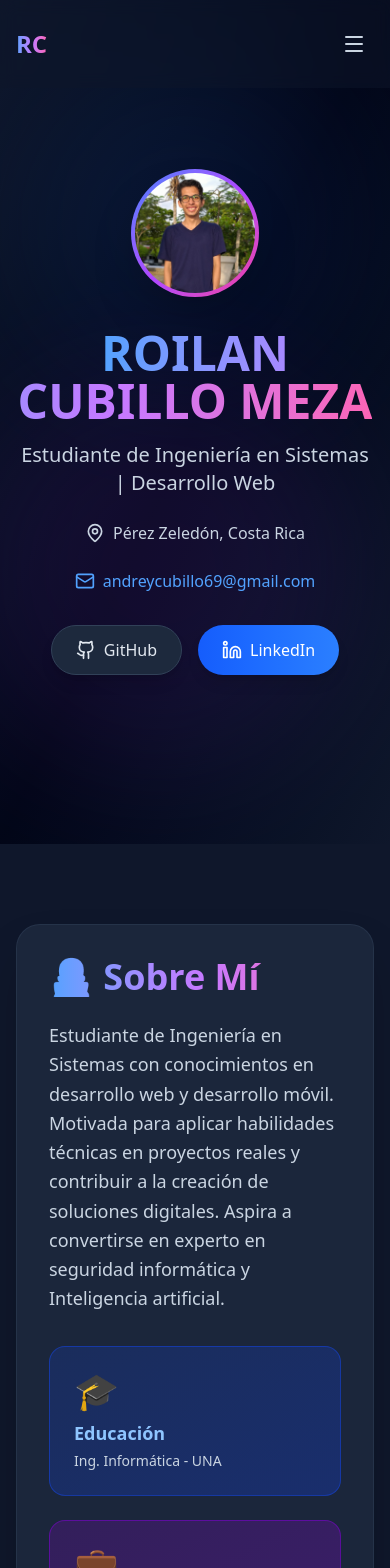
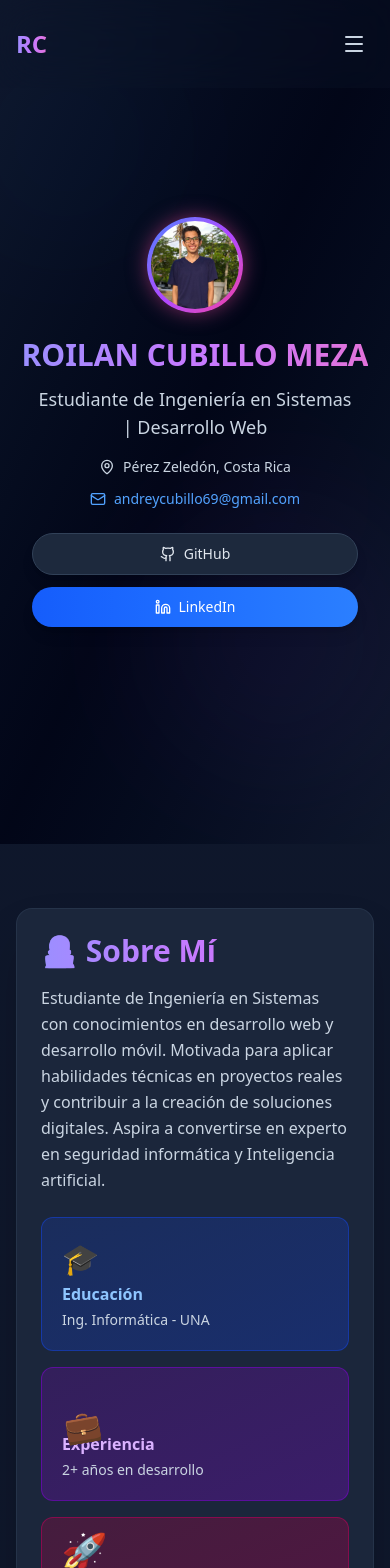
Before and after one commit to RoilanCubilloMeza/Portafolio, a React (Vite) app in the folder PortafolioWeb/: page / in a window 390 px wide. Shown: the top 1568 px of the page. Built offline with nearby package versions, Linux system fonts and the light colour scheme.

Commit message:
Update responsive.

```diff
--- a/PortafolioWeb/index.html
+++ b/PortafolioWeb/index.html
@@ -1,8 +1,9 @@
-<!doctype html>
+<!DOCTYPE html>
 <html lang="es" class="dark">
   <head>
     <meta charset="UTF-8" />
-<link rel="icon" type="image/png" href="/favicon.png" />    <meta name="viewport" content="width=device-width, initial-scale=1.0" />
+    <link rel="icon" type="image/png" href="/.png" />
+    <meta name="viewport" content="width=device-width, initial-scale=1.0" />
     <title>Roilan Cubillo - Portafolio</title>
   </head>
   <body>
--- a/PortafolioWeb/src/components/About.tsx
+++ b/PortafolioWeb/src/components/About.tsx
@@ -8,19 +8,22 @@ export const About = () => {
   const isInView = useInView(ref, { once: true, margin: "-100px" });
 
   return (
-    <section id="about" className="py-20 px-4 bg-slate-900" ref={ref}>
-      <div className="container mx-auto max-w-6xl">
+    <section id="about" className="py-16 md:py-24 px-4 sm:px-6 bg-slate-900 relative overflow-hidden" ref={ref}>
+      {/* Efecto de fondo sutil */}
+      <div className="absolute inset-0 bg-gradient-to-b from-slate-900 via-slate-900/50 to-slate-900 pointer-events-none"></div>
+
+      <div className="container mx-auto max-w-6xl relative z-10">
         <motion.div
           initial={{ opacity: 0, y: 50 }}
           animate={isInView ? { opacity: 1, y: 0 } : { opacity: 0, y: 50 }}
           transition={{ duration: 0.6 }}
-          className="glass rounded-3xl p-8 md:p-12"
+          className="glass rounded-2xl md:rounded-3xl p-6 sm:p-8 md:p-12"
         >
           <motion.h2
             initial={{ opacity: 0, x: -50 }}
             animate={isInView ? { opacity: 1, x: 0 } : { opacity: 0, x: -50 }}
             transition={{ duration: 0.6, delay: 0.2 }}
-            className="text-4xl md:text-5xl font-bold mb-6 gradient-text"
+            className="text-3xl sm:text-4xl md:text-5xl font-bold mb-4 md:mb-6 gradient-text"
           >
             👨‍💻 Sobre Mí
           </motion.h2>
@@ -29,7 +32,7 @@ export const About = () => {
             initial={{ opacity: 0, y: 20 }}
             animate={isInView ? { opacity: 1, y: 0 } : { opacity: 0, y: 20 }}
             transition={{ duration: 0.6, delay: 0.4 }}
-            className="text-lg md:text-xl text-slate-300 leading-relaxed font-medium"
+            className="text-base sm:text-lg md:text-xl text-slate-300 leading-relaxed font-medium"
           >
             {personalInfo.bio}
           </motion.p>
@@ -38,25 +41,55 @@ export const About = () => {
             initial={{ opacity: 0, y: 20 }}
             animate={isInView ? { opacity: 1, y: 0 } : { opacity: 0, y: 20 }}
             transition={{ duration: 0.6, delay: 0.6 }}
-            className="mt-8 grid grid-cols-1 md:grid-cols-3 gap-6"
+            className="mt-6 md:mt-8 grid grid-cols-1 sm:grid-cols-3 gap-4 md:gap-6"
           >
-            <div className="bg-gradient-to-br from-blue-900/40 to-blue-800/40 p-6 rounded-2xl border border-blue-700/50 hover:border-blue-600/70 transition-all">
-              <div className="text-4xl mb-2">🎓</div>
-              <h3 className="font-bold text-blue-300 mb-1 text-lg">Educación</h3>
+            <motion.div
+              className="bg-gradient-to-br from-blue-900/40 to-blue-800/40 p-5 md:p-6 rounded-xl md:rounded-2xl border border-blue-700/50 hover:border-blue-500 transition-all duration-500 hover:shadow-2xl hover:shadow-blue-500/30"
+              whileHover={{ scale: 1.05, y: -10 }}
+              transition={{ duration: 0.3 }}
+            >
+              <motion.div
+                className="text-3xl md:text-4xl mb-2"
+                animate={{ rotate: [0, 10, -10, 0] }}
+                transition={{ duration: 2, repeat: Infinity, repeatDelay: 3 }}
+              >
+                🎓
+              </motion.div>
+              <h3 className="font-bold text-blue-300 mb-1 text-base md:text-lg">Educación</h3>
               <p className="text-sm text-slate-300 font-medium">Ing. Informática - UNA</p>
-            </div>
+            </motion.div>
 
-            <div className="bg-gradient-to-br from-purple-900/40 to-purple-800/40 p-6 rounded-2xl border border-purple-700/50 hover:border-purple-600/70 transition-all">
-              <div className="text-4xl mb-2">💼</div>
-              <h3 className="font-bold text-purple-300 mb-1 text-lg">Experiencia</h3>
+            <motion.div
+              className="bg-gradient-to-br from-purple-900/40 to-purple-800/40 p-5 md:p-6 rounded-xl md:rounded-2xl border border-purple-700/50 hover:border-purple-500 transition-all duration-500 hover:shadow-2xl hover:shadow-purple-500/30"
+              whileHover={{ scale: 1.05, y: -10 }}
+              transition={{ duration: 0.3 }}
+            >
+              <motion.div
+                className="text-3xl md:text-4xl mb-2"
+                animate={{ rotate: [0, 10, -10, 0] }}
+                transition={{ duration: 2, repeat: Infinity, repeatDelay: 3, delay: 0.5 }}
+              >
+                💼
+              </motion.div>
+              <h3 className="font-bold text-purple-300 mb-1 text-base md:text-lg">Experiencia</h3>
               <p className="text-sm text-slate-300 font-medium">2+ años en desarrollo</p>
-            </div>
+            </motion.div>
 
-            <div className="bg-gradient-to-br from-pink-900/40 to-pink-800/40 p-6 rounded-2xl border border-pink-700/50 hover:border-pink-600/70 transition-all">
-              <div className="text-4xl mb-2">🚀</div>
+            <motion.div
+              className="bg-gradient-to-br from-pink-900/40 to-pink-800/40 p-5 md:p-6 rounded-xl md:rounded-2xl border border-pink-700/50 hover:border-pink-500 transition-all duration-500 hover:shadow-2xl hover:shadow-pink-500/30"
+              whileHover={{ scale: 1.05, y: -10 }}
+              transition={{ duration: 0.3 }}
+            >
+              <motion.div
+                className="text-4xl mb-2"
+                animate={{ rotate: [0, 10, -10, 0] }}
+                transition={{ duration: 2, repeat: Infinity, repeatDelay: 3, delay: 1 }}
+              >
+                🚀
+              </motion.div>
               <h3 className="font-bold text-pink-300 mb-1 text-lg">Proyectos</h3>
               <p className="text-sm text-slate-300 font-medium">10+ proyectos completados</p>
-            </div>
+            </motion.div>
           </motion.div>
         </motion.div>
       </div>
--- a/PortafolioWeb/src/components/Footer.tsx
+++ b/PortafolioWeb/src/components/Footer.tsx
@@ -29,7 +29,7 @@ export const Footer = () => {
           </div>
 
           <p className="text-slate-500 mt-4 text-sm">
-            © {currentYear} Roilan Cubillo. Todos los derechos reservados.
+            © {currentYear} Roilan Cubillo.
           </p>
         </motion.div>
       </div>
--- a/PortafolioWeb/src/components/Hero.tsx
+++ b/PortafolioWeb/src/components/Hero.tsx
@@ -5,49 +5,81 @@ import { personalInfo } from '../data/portfolio';
 export const Hero = () => {
   return (
     <section className="min-h-screen flex items-center justify-center relative overflow-hidden bg-gradient-to-br from-slate-900 via-slate-950 to-slate-900">
-      {/* Fondo animado con círculos */}
+      {/* Fondo animado con círculos - Responsivo */}
       <div className="absolute inset-0 overflow-hidden pointer-events-none">
         <motion.div
-          className="absolute top-20 left-10 w-72 h-72 bg-blue-500/20 rounded-full blur-3xl"
+          className="absolute top-10 md:top-20 -left-10 md:left-10 w-48 h-48 md:w-96 md:h-96 bg-blue-500/15 rounded-full blur-3xl"
           animate={{
-            scale: [1, 1.2, 1],
-            opacity: [0.3, 0.5, 0.3],
+            scale: [1, 1.3, 1],
+            opacity: [0.2, 0.4, 0.2],
+            x: [0, 50, 0],
+            y: [0, 30, 0],
           }}
           transition={{
-            duration: 4,
+            duration: 8,
             repeat: Infinity,
             ease: "easeInOut",
           }}
         />
         <motion.div
-          className="absolute bottom-20 right-10 w-96 h-96 bg-purple-500/20 rounded-full blur-3xl"
+          className="absolute bottom-10 md:bottom-20 -right-10 md:right-10 w-64 h-64 md:w-[500px] md:h-[500px] bg-purple-500/15 rounded-full blur-3xl"
           animate={{
             scale: [1.2, 1, 1.2],
-            opacity: [0.3, 0.5, 0.3],
+            opacity: [0.2, 0.4, 0.2],
+            x: [0, -30, 0],
+            y: [0, -50, 0],
           }}
           transition={{
-            duration: 5,
+            duration: 10,
+            repeat: Infinity,
+            ease: "easeInOut",
+          }}
+        />
+        <motion.div
+          className="absolute top-1/2 left-1/2 w-40 h-40 md:w-64 md:h-64 bg-pink-500/10 rounded-full blur-3xl"
+          animate={{
+            scale: [1, 1.5, 1],
+            opacity: [0.1, 0.3, 0.1],
+          }}
+          transition={{
+            duration: 6,
             repeat: Infinity,
             ease: "easeInOut",
           }}
         />
       </div>
 
-      <div className="container mx-auto px-4 relative z-10">
+      <div className="container mx-auto px-4 sm:px-6 lg:px-8 relative z-10">
         <div className="max-w-4xl mx-auto text-center">
-          {/* Avatar */}
+          {/* Avatar - Responsivo */}
           <motion.div
             initial={{ scale: 0, rotate: -180 }}
             animate={{ scale: 1, rotate: 0 }}
             transition={{
               type: "spring",
-              stiffness: 260,
-              damping: 20,
-              duration: 1,
+              stiffness: 200,
+              damping: 25,
+              duration: 1.2,
             }}
-            className="mb-8"
+            whileHover={{ scale: 1.05, rotate: 5 }}
+            className="mb-6 md:mb-8"
           >
-            <div className="w-32 h-32 mx-auto rounded-full bg-gradient-to-br from-blue-500 via-purple-500 to-pink-500 p-1 shadow-2xl animate-glow">
+            <motion.div
+              className="w-24 h-24 sm:w-28 sm:h-28 md:w-32 md:h-32 mx-auto rounded-full bg-gradient-to-br from-blue-500 via-purple-500 to-pink-500 p-1 shadow-2xl"
+              animate={{
+                boxShadow: [
+                  "0 0 20px rgba(59, 130, 246, 0.5)",
+                  "0 0 40px rgba(168, 85, 247, 0.5)",
+                  "0 0 20px rgba(236, 72, 153, 0.5)",
+                  "0 0 40px rgba(59, 130, 246, 0.5)",
+                ],
+              }}
+              transition={{
+                duration: 4,
+                repeat: Infinity,
+                ease: "easeInOut",
+              }}
+            >
               <div className="w-full h-full rounded-full bg-slate-800 flex items-center justify-center overflow-hidden">
                 <img
                   src="/images/foto.jpg"
@@ -58,84 +90,88 @@ export const Hero = () => {
                     e.currentTarget.style.display = 'none';
                     const parent = e.currentTarget.parentElement;
                     if (parent) {
-                      parent.innerHTML = `<span class="text-5xl font-bold gradient-text">${personalInfo.name.split(' ').map((n: string) => n[0]).join('')}</span>`;
+                      parent.innerHTML = `<span class="text-3xl sm:text-4xl md:text-5xl font-bold gradient-text">${personalInfo.name.split(' ').map((n: string) => n[0]).join('')}</span>`;
                     }
                   }}
                 />
               </div>
-            </div>
+            </motion.div>
           </motion.div>
 
-          {/* Nombre */}
+          {/* Nombre - Responsivo */}
           <motion.h1
             initial={{ y: 20, opacity: 0 }}
             animate={{ y: 0, opacity: 1 }}
-            transition={{ delay: 0.2, duration: 0.8 }}
-            className="text-5xl md:text-7xl font-bold mb-4"
+            transition={{ delay: 0.2, duration: 0.8, ease: "easeOut" }}
+            className="text-3xl sm:text-4xl md:text-5xl lg:text-7xl font-bold mb-3 md:mb-4"
           >
             <span className="gradient-text">{personalInfo.name}</span>
           </motion.h1>
 
-          {/* Título */}
+          {/* Título - Responsivo */}
           <motion.p
             initial={{ y: 20, opacity: 0 }}
             animate={{ y: 0, opacity: 1 }}
-            transition={{ delay: 0.4, duration: 0.8 }}
-            className="text-xl md:text-2xl text-slate-300 mb-6"
+            transition={{ delay: 0.4, duration: 0.8, ease: "easeOut" }}
+            className="text-lg sm:text-xl md:text-2xl text-slate-300 mb-4 md:mb-6 font-light px-4"
           >
             {personalInfo.title}
           </motion.p>
 
-          {/* Ubicación y Email */}
+          {/* Ubicación y Email - Responsivo */}
           <motion.div
             initial={{ y: 20, opacity: 0 }}
             animate={{ y: 0, opacity: 1 }}
-            transition={{ delay: 0.6, duration: 0.8 }}
-            className="flex flex-wrap justify-center gap-6 mb-8"
+            transition={{ delay: 0.6, duration: 0.8, ease: "easeOut" }}
+            className="flex flex-col sm:flex-row flex-wrap justify-center gap-3 sm:gap-6 mb-6 md:mb-8 px-4"
           >
-            <div className="flex items-center gap-2 text-slate-300">
-              <MapPin className="w-5 h-5" />
+            <motion.div
+              className="flex items-center justify-center gap-2 text-slate-300 text-sm sm:text-base"
+              whileHover={{ scale: 1.05 }}
+            >
+              <MapPin className="w-4 h-4 sm:w-5 sm:h-5" />
               <span>{personalInfo.location}</span>
-            </div>
-            <a
+            </motion.div>
+            <motion.a
               href={`mailto:${personalInfo.email}`}
-              className="flex items-center gap-2 text-blue-400 hover:text-blue-300 transition-colors"
+              className="flex items-center justify-center gap-2 text-blue-400 hover:text-blue-300 transition-colors text-sm sm:text-base"
+              whileHover={{ scale: 1.05 }}
             >
-              <Mail className="w-5 h-5" />
+              <Mail className="w-4 h-4 sm:w-5 sm:h-5" />
               <span>{personalInfo.email}</span>
-            </a>
+            </motion.a>
           </motion.div>
 
-          {/* Botones de redes sociales */}
+          {/* Botones de redes sociales - Responsivo */}
           <motion.div
             initial={{ y: 20, opacity: 0 }}
             animate={{ y: 0, opacity: 1 }}
-            transition={{ delay: 0.8, duration: 0.8 }}
-            className="flex justify-center gap-4"
+            transition={{ delay: 0.8, duration: 0.8, ease: "easeOut" }}
+            className="flex flex-col sm:flex-row flex-wrap justify-center gap-3 sm:gap-4 px-4"
           >
             {personalInfo.github && (
               <motion.a
-                whileHover={{ scale: 1.1, rotate: 5 }}
+                whileHover={{ scale: 1.08, y: -5 }}
                 whileTap={{ scale: 0.95 }}
                 href={personalInfo.github}
                 target="_blank"
                 rel="noopener noreferrer"
-                className="px-6 py-3 rounded-full flex items-center gap-2 bg-slate-800 text-slate-200 border border-slate-700 shadow-lg hover:shadow-xl hover:bg-slate-700 transition-all"
+                className="px-5 py-2.5 sm:px-6 sm:py-3 rounded-full flex items-center justify-center gap-2 bg-slate-800 text-slate-200 border border-slate-700 shadow-lg hover:shadow-2xl hover:shadow-slate-500/50 hover:bg-slate-700 hover:border-slate-600 transition-all duration-300 text-sm sm:text-base"
               >
-                <Github className="w-5 h-5" />
+                <Github className="w-4 h-4 sm:w-5 sm:h-5" />
                 <span className="font-medium">GitHub</span>
               </motion.a>
             )}
             {personalInfo.linkedin && (
               <motion.a
-                whileHover={{ scale: 1.1, rotate: -5 }}
+                whileHover={{ scale: 1.08, y: -5 }}
                 whileTap={{ scale: 0.95 }}
                 href={personalInfo.linkedin}
                 target="_blank"
                 rel="noopener noreferrer"
-                className="px-6 py-3 rounded-full flex items-center gap-2 bg-gradient-to-r from-blue-600 to-blue-500 text-white shadow-lg hover:shadow-xl hover:shadow-blue-500/50 transition-all"
+                className="px-5 py-2.5 sm:px-6 sm:py-3 rounded-full flex items-center justify-center gap-2 bg-gradient-to-r from-blue-600 to-blue-500 text-white shadow-lg hover:shadow-2xl hover:shadow-blue-500/60 transition-all duration-300 text-sm sm:text-base"
               >
-                <Linkedin className="w-5 h-5" />
+                <Linkedin className="w-4 h-4 sm:w-5 sm:h-5" />
                 <span className="font-medium">LinkedIn</span>
               </motion.a>
             )}
--- a/PortafolioWeb/src/components/Navbar.tsx
+++ b/PortafolioWeb/src/components/Navbar.tsx
@@ -25,13 +25,13 @@ export const Navbar = () => {
 
   return (
     <motion.nav
-      initial={{ y: -100 }}
-      animate={{ y: 0 }}
-      transition={{ duration: 0.5 }}
-      className={`fixed top-0 left-0 right-0 z-50 transition-all duration-300 backdrop-blur ${
+      initial={{ y: -100, opacity: 0 }}
+      animate={{ y: 0, opacity: 1 }}
+      transition={{ duration: 0.6, ease: "easeOut" }}
+      className={`fixed top-0 left-0 right-0 z-50 transition-all duration-500 backdrop-blur-xl ${
         isScrolled
-          ? 'bg-slate-900/95 border-b border-slate-800 shadow-lg py-4'
-          : 'bg-slate-900/50 py-6'
+          ? 'bg-slate-900/95 border-b border-slate-800 shadow-2xl py-4'
+          : 'bg-slate-900/30 py-6'
       }`}
     >
       <div className="container mx-auto px-4">
@@ -39,7 +39,8 @@ export const Navbar = () => {
           {/* Logo */}
           <motion.a
             href="#"
-            whileHover={{ scale: 1.05 }}
+            whileHover={{ scale: 1.1, rotate: 360 }}
+            transition={{ duration: 0.6 }}
             className="text-2xl font-bold gradient-text"
           >
             RC
@@ -53,11 +54,12 @@ export const Navbar = () => {
                 href={item.href}
                 initial={{ opacity: 0, y: -20 }}
                 animate={{ opacity: 1, y: 0 }}
-                transition={{ delay: index * 0.1 }}
-                whileHover={{ scale: 1.1 }}
-                className="text-slate-200 hover:text-blue-400 font-medium transition-colors"
+                transition={{ delay: index * 0.1, duration: 0.5 }}
+                whileHover={{ scale: 1.15, y: -2 }}
+                className="text-slate-200 hover:text-blue-400 font-medium transition-all duration-300 relative group"
               >
                 {item.label}
+                <span className="absolute bottom-0 left-0 w-0 h-0.5 bg-gradient-to-r from-blue-400 to-purple-400 group-hover:w-full transition-all duration-300"></span>
               </motion.a>
             ))}
           </div>
--- a/PortafolioWeb/src/index.css
+++ b/PortafolioWeb/src/index.css
@@ -9,31 +9,84 @@
 
 @layer components {
   .glass {
-    @apply bg-slate-800/90 backdrop-blur-md border border-slate-700/50 shadow-2xl;
+    @apply bg-slate-800/90 backdrop-blur-xl border border-slate-700/50 shadow-2xl;
+    @apply transition-all duration-500 ease-out;
   }
 
   .gradient-text {
     @apply bg-gradient-to-r from-blue-400 via-purple-400 to-pink-400 bg-clip-text text-transparent;
+    background-size: 200% auto;
+    animation: gradient-shift 3s ease-in-out infinite;
   }
 
   .card-hover {
-    @apply transition-all duration-300 hover:scale-105 hover:shadow-2xl hover:shadow-blue-500/20;
+    @apply transition-all duration-500 ease-out;
+    @apply hover:scale-[1.03] hover:shadow-2xl hover:shadow-blue-500/30;
+    @apply hover:-translate-y-2;
   }
 }
 
 /* Scroll suave */
 html {
   scroll-behavior: smooth;
+  scroll-padding-top: 80px;
+}
+
+/* Mejoras de responsividad */
+@media (max-width: 640px) {
+  html {
+    scroll-padding-top: 60px;
+  }
+}
+
+/* Optimización de fuentes para móviles */
+@media (max-width: 768px) {
+  body {
+    -webkit-text-size-adjust: 100%;
+    text-rendering: optimizeLegibility;
+  }
 }
 
 /* Animación para elementos que entran en el viewport */
 .animate-on-scroll {
   opacity: 0;
   transform: translateY(30px);
-  transition: opacity 0.6s ease-out, transform 0.6s ease-out;
+  transition: opacity 0.8s ease-out, transform 0.8s ease-out;
 }
 
 .animate-on-scroll.visible {
   opacity: 1;
   transform: translateY(0);
 }
+
+/* Animación del gradiente */
+@keyframes gradient-shift {
+  0%, 100% {
+    background-position: 0% 50%;
+  }
+  50% {
+    background-position: 100% 50%;
+  }
+}
+
+/* Animación de brillo suave */
+@keyframes soft-glow {
+  0%, 100% {
+    opacity: 0.5;
+  }
+  50% {
+    opacity: 0.8;
+  }
+}
+
+/* Entrada suave para las secciones */
+@keyframes fade-in-up {
+  from {
+    opacity: 0;
+    transform: translateY(40px);
+  }
+  to {
+    opacity: 1;
+    transform: translateY(0);
+  }
+}
```
Also changed, not shown: PortafolioWeb/src/components/Contact.tsx (+45 -42 lines), PortafolioWeb/src/components/Passions.tsx (+17 -14 lines), PortafolioWeb/src/components/Projects.tsx (+38 -35 lines), PortafolioWeb/src/components/Skills.tsx (+13 -9 lines).
